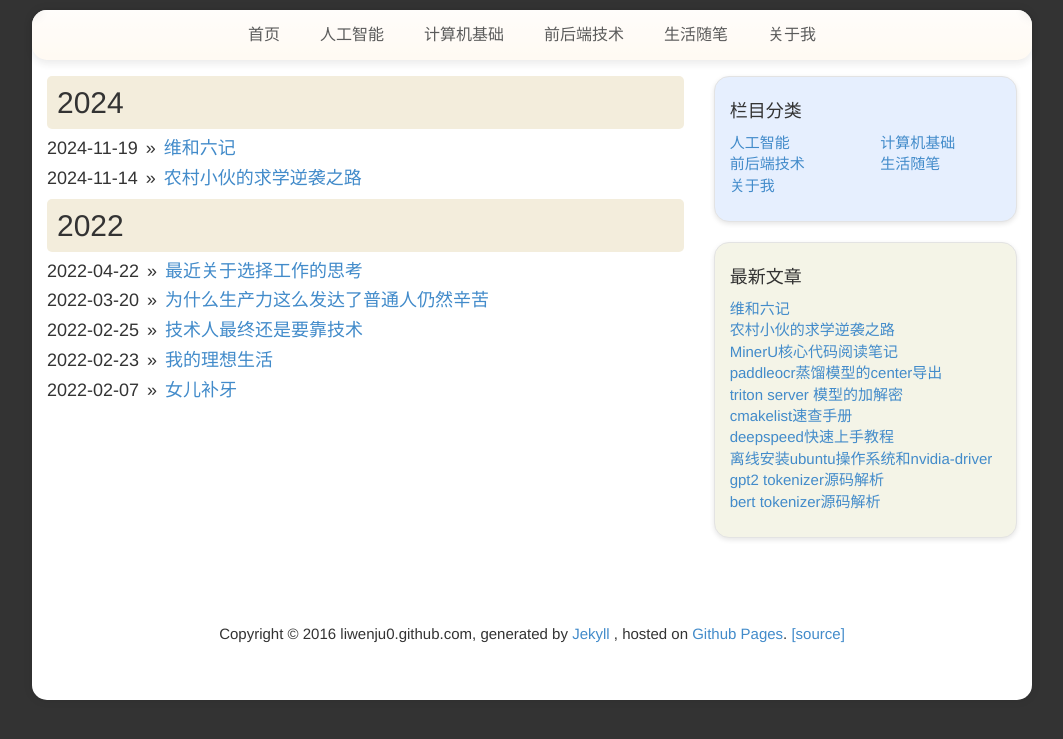
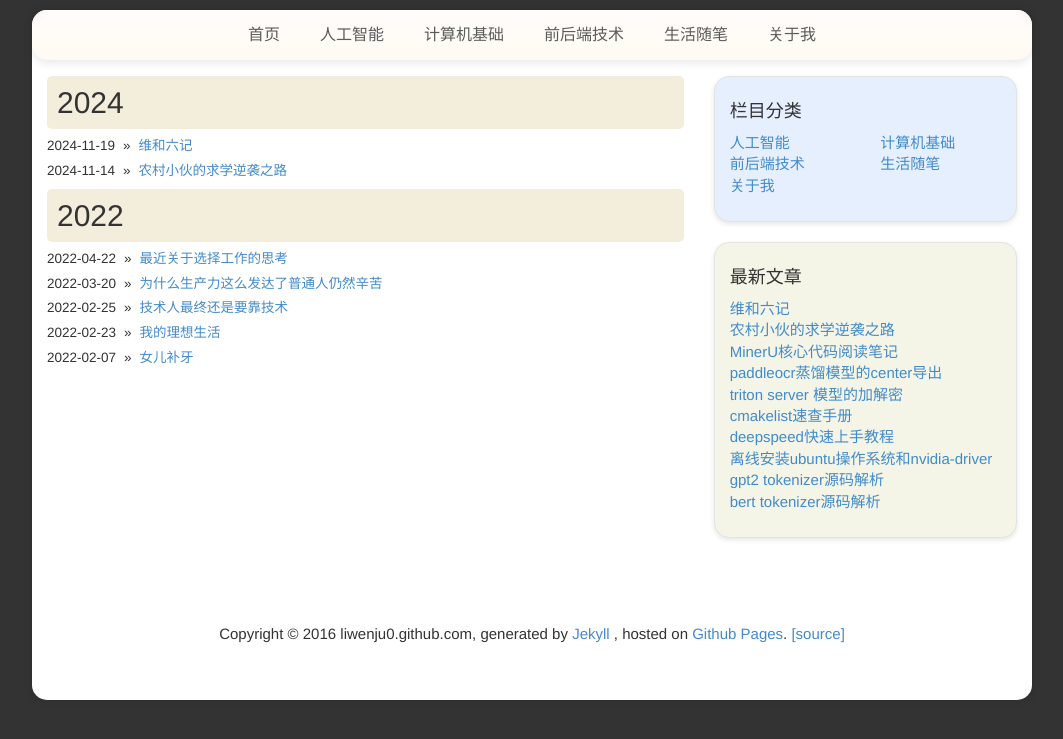
Before and after one commit to liwenju0/liwenju0.github.io, a Jekyll site: the page built from posts/essay.md, in a window 1280 px wide. Shown: the top 739 px of the page, without its empty margins (108-1171 px from the left). Built offline with Jekyll 4.4.1, drawn with Linux system fonts in a browser that asks for light colours.

Commit message:
调整字体

```diff
--- a/_layouts/category.html
+++ b/_layouts/category.html
@@ -63,7 +63,7 @@
           <h2 style="background-color: #f3eddc; padding: 10px; margin: 0 0 10px 0; border-radius: 5px;">{{ post.date | date: '%Y' }}</h2>
           {% endif %}
           <li>
-            <h4 style="display: flex; align-items: center; gap: 8px;">
+            <h4 style="display: flex; align-items: center; gap: 8px; font-size: 0.9em;">
               <span style="flex-shrink: 0">{{ post.date | date:"%Y-%m-%d" }}</span>&raquo;
               <a href="{{ post.url }}" title="{{ post.title }}" style="overflow-wrap: break-word;">{{ post.title }}</a>
             </h4>
```
